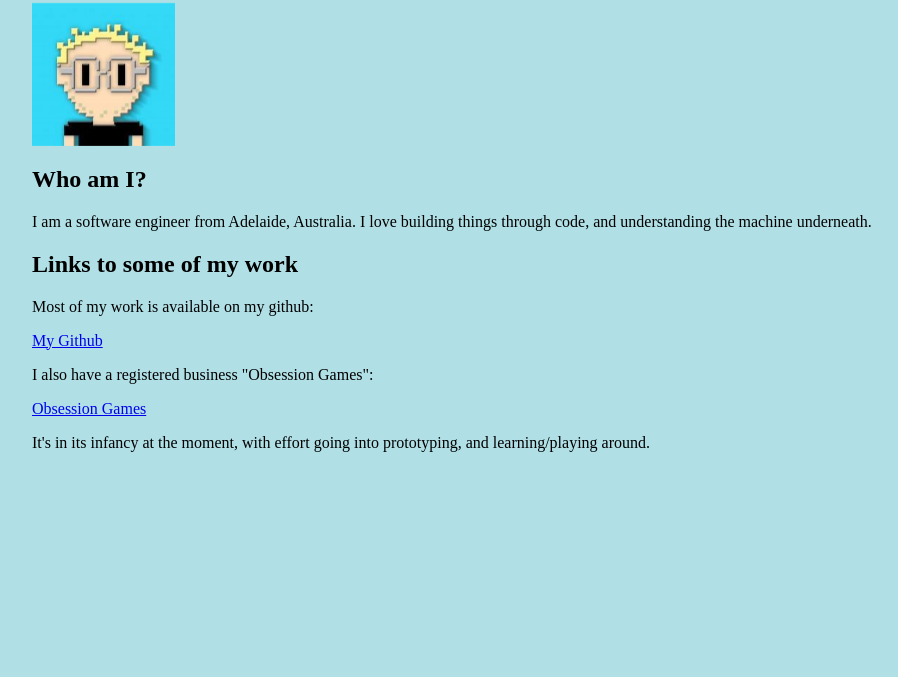
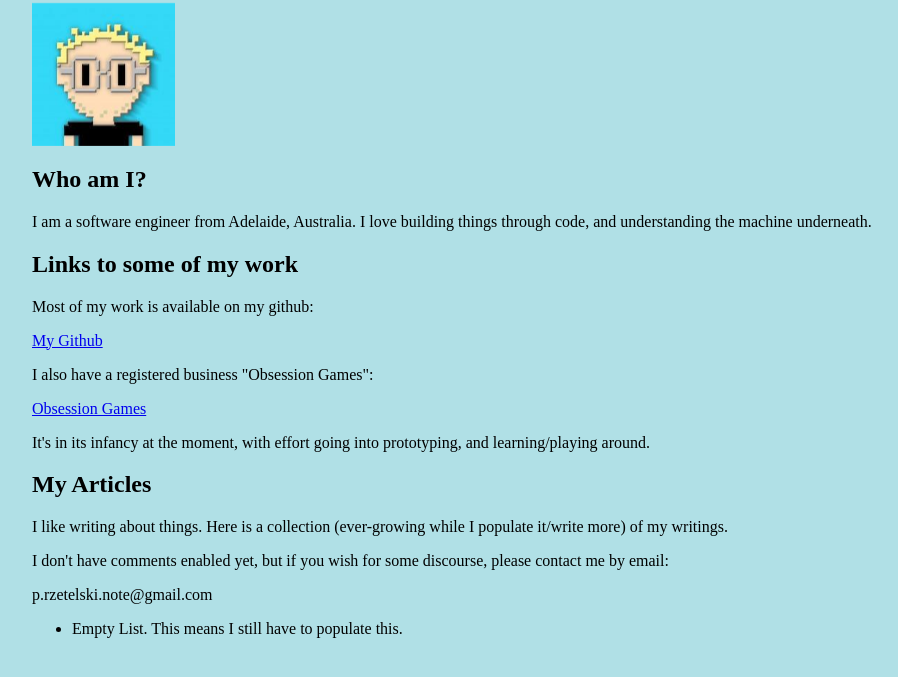
Before and after one commit to przet/przet_webpage, a plain HTML site: page index.html in a window 1280 px wide. Shown: the part 145-822 px from the top of the page, without its empty margins (36-934 px from the left). Before the commit the page ends 800 px from the top, so only its background shows below. Drawn offline with Linux system fonts and the light colour scheme.

Commit message:
Added "my articles" section

```diff
--- a/index.html
+++ b/index.html
@@ -26,5 +26,15 @@
 <a href=https://github.com/obsessiongames>Obsession Games</a>
 <p> It's in its infancy at the moment, with effort going into prototyping, and learning/playing around. <p>
 
+<h2> My Articles </h2>
+<p> I like writing about things. Here is a collection (ever-growing while I populate it/write more) of my writings.</p>
+
+<p> I don't have comments enabled yet, but if you wish for some discourse, please contact me by email:</p>
+<p> p.rzetelski.note@gmail.com </p>
+
+<ul>
+    <li> Empty List. This means I still have to populate this. </li>
+</ul>
+
 </body>
 </html>
```
